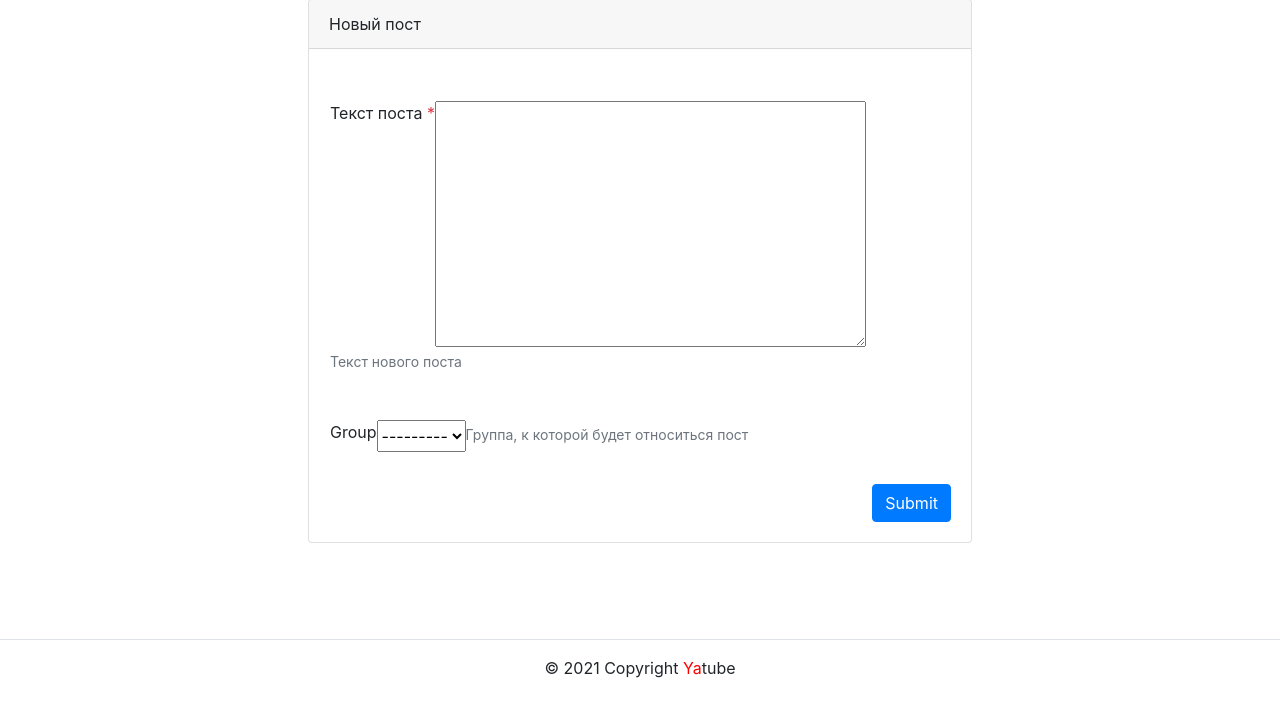
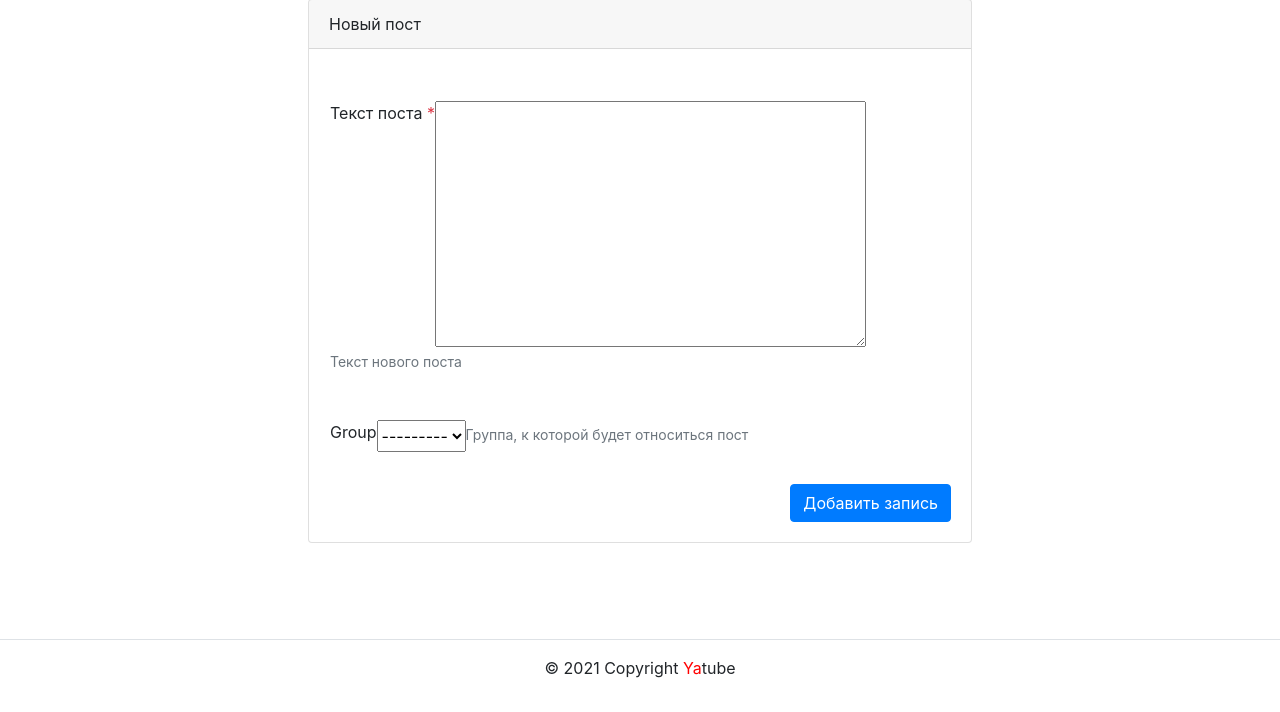
Before and after one commit to IvanAlekseyevich/freedom, a Django app: page /create/ in a window 1280 px wide. Shown: the part 153-865 px from the top of the page. Run offline with Django 3.2, Linux system fonts and the light colour scheme; data that the repository does not hold is empty; some libraries are stand-ins or nearby versions.

Commit message:
Изменено название кнопки

```diff
--- a/yatube/templates/posts/create_post.html
+++ b/yatube/templates/posts/create_post.html
@@ -30,8 +30,9 @@
                     </small>
                   </div>
                   <div class="d-flex justify-content-end">
-                    <input type="submit" class="btn btn-primary">
-                    </input>
+                    <button type="submit" class="btn btn-primary">
+                      Добавить запись
+                    </button>
                   </div>
                 </form>
               </div>
```
